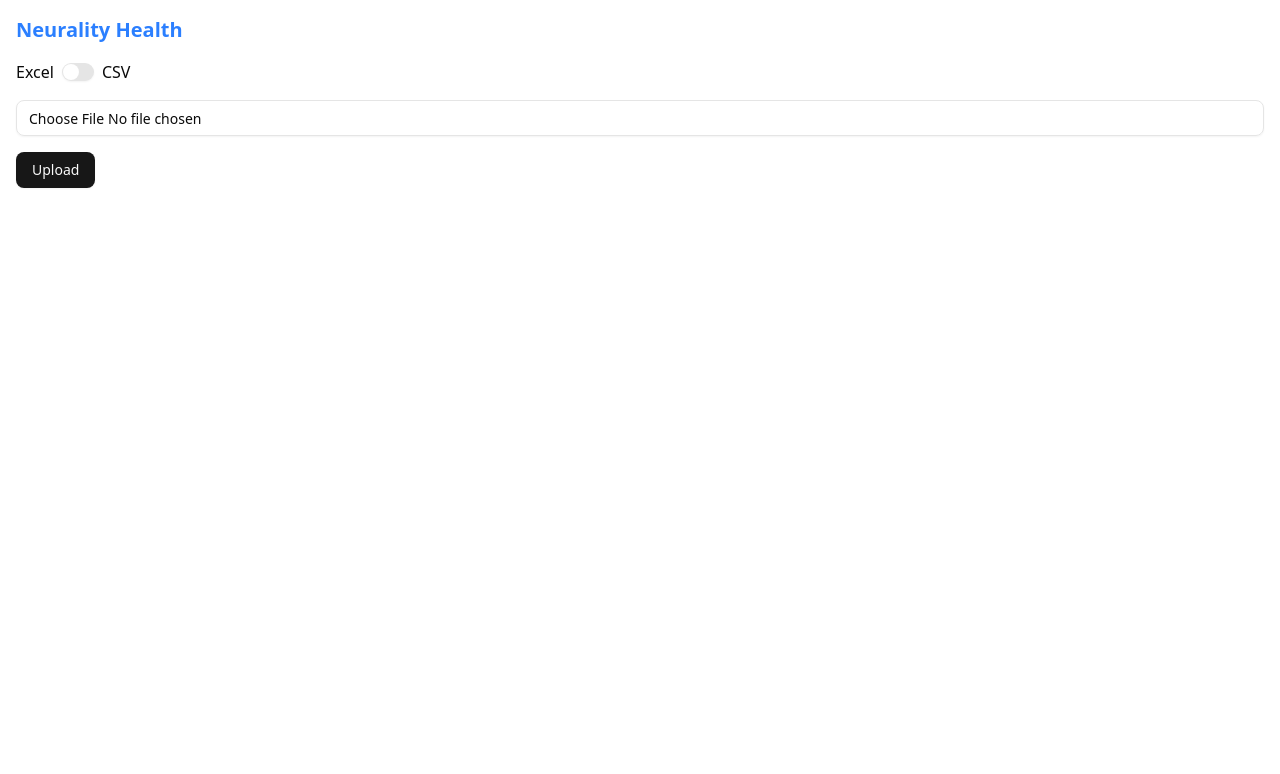
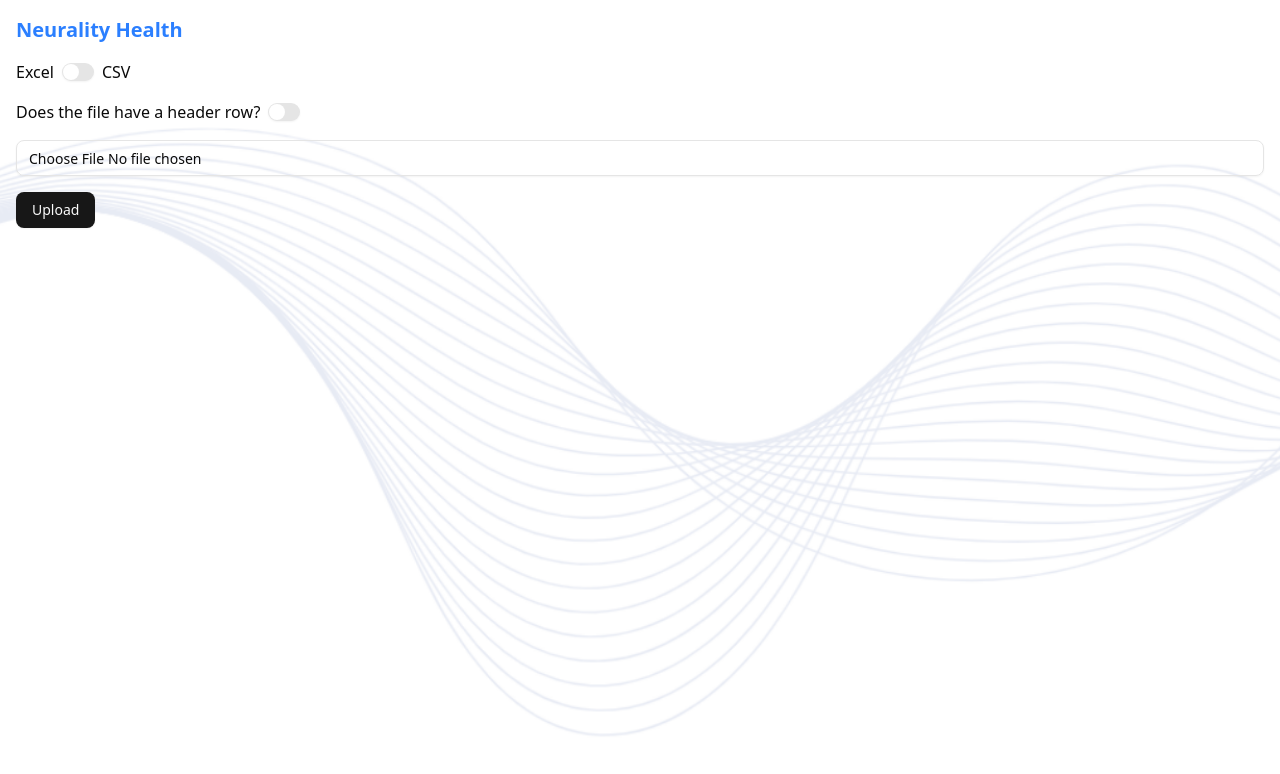
Before and after one commit to AnishSukhramani/dentalscoutlive, a Next.js app: page / in a window 1280 px wide. Shown: the top 774 px of the page. Built offline with nearby package versions, Linux system fonts and the light colour scheme.

Commit message:
Added header file toggle and ui elements

```diff
--- a/src/app/globals.css
+++ b/src/app/globals.css
@@ -2,6 +2,15 @@
 @import "tw-animate-css";
 
 @custom-variant dark (&:is(.dark *));
+
+.bg-custom {
+  background-image: url('../../public/background.png');
+  background-size: cover;
+  background-position: center;
+  background-repeat: no-repeat;
+  height: 100vh;
+  width: 100vw;
+}
 
 @theme inline {
   --color-background: var(--background);
--- a/src/app/page.js
+++ b/src/app/page.js
@@ -56,7 +56,7 @@
 
 
   return (
-    <div className="space-y-4 p-4">
+    <div className="space-y-4 p-4 bg-custom">
       <h1 className="text-blue-500 font-bold text-xl">Neurality Health</h1>
 
       <div className="flex items-center space-x-2">
@@ -64,6 +64,14 @@
         <Switch id="file-toggle" checked={isCsv} onCheckedChange={handleToggleChange} />
         <p>CSV</p>
       </div>
+
+      <div className="flex items-center space-x-2">
+      <p>Does the file have a header row?</p>
+      <Switch id="header-toggle" />
+      </div>
+
+
+
 {/* ✅ ADDED: onChange handler for immediate metrics analysis */}
       <Input id="file-upload" type="file" accept={acceptedFileTypes} onChange={handleFileChange} />
       {fileMetrics && (
```
Also changed, not shown: public/background.png (added).
